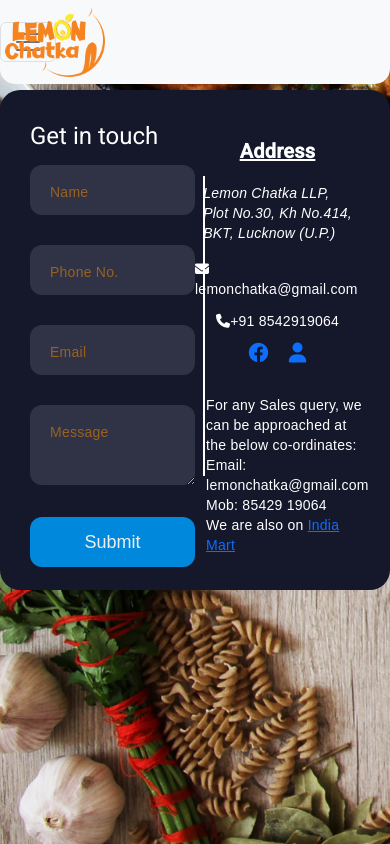
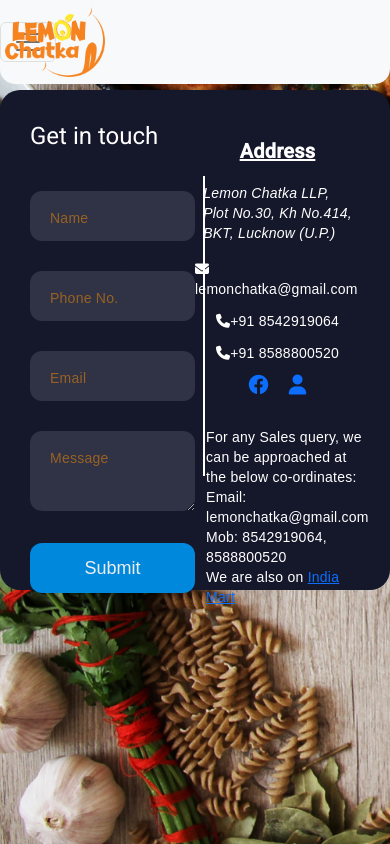
Before and after one commit to sagarrishabh30/AngularWebsite, an Angular app in the folder Website/: page /contact in a window 390 px wide. Built offline with nearby package versions, Linux system fonts and the light colour scheme.

Commit message:
Added phone no.

```diff
--- a/Website/src/app/contact/contact.component.html
+++ b/Website/src/app/contact/contact.component.html
@@ -50,6 +50,7 @@
                     <p><i class="fa-solid fa-envelope"></i> lemonchatka@gmail.com</p>
 
                     <p><i class="fa-solid fa-phone"></i>+91 8542919064</p>
+                    <p><i class="fa-solid fa-phone"></i>+91 8588800520</p>
                     <div class="social-media">
                         <a target="_blank" href="https://www.facebook.com/profile.php?id=100090700180268&mibextid=ZbWKwL">
                             <i class="fa-brands fa-facebook"></i></a>
@@ -62,7 +63,7 @@
                         <p>
                             For any Sales query, we can be approached at the below co-ordinates: <br>
                             Email: lemonchatka@gmail.com <br>
-                            Mob: 85429 19064 <br>
+                            Mob: 8542919064, 8588800520 <br>
                             We are also on <a target="_blank" href="https://imart.page.link/vm2Ed">India Mart</a>
                         </p>
                     </div>
```
